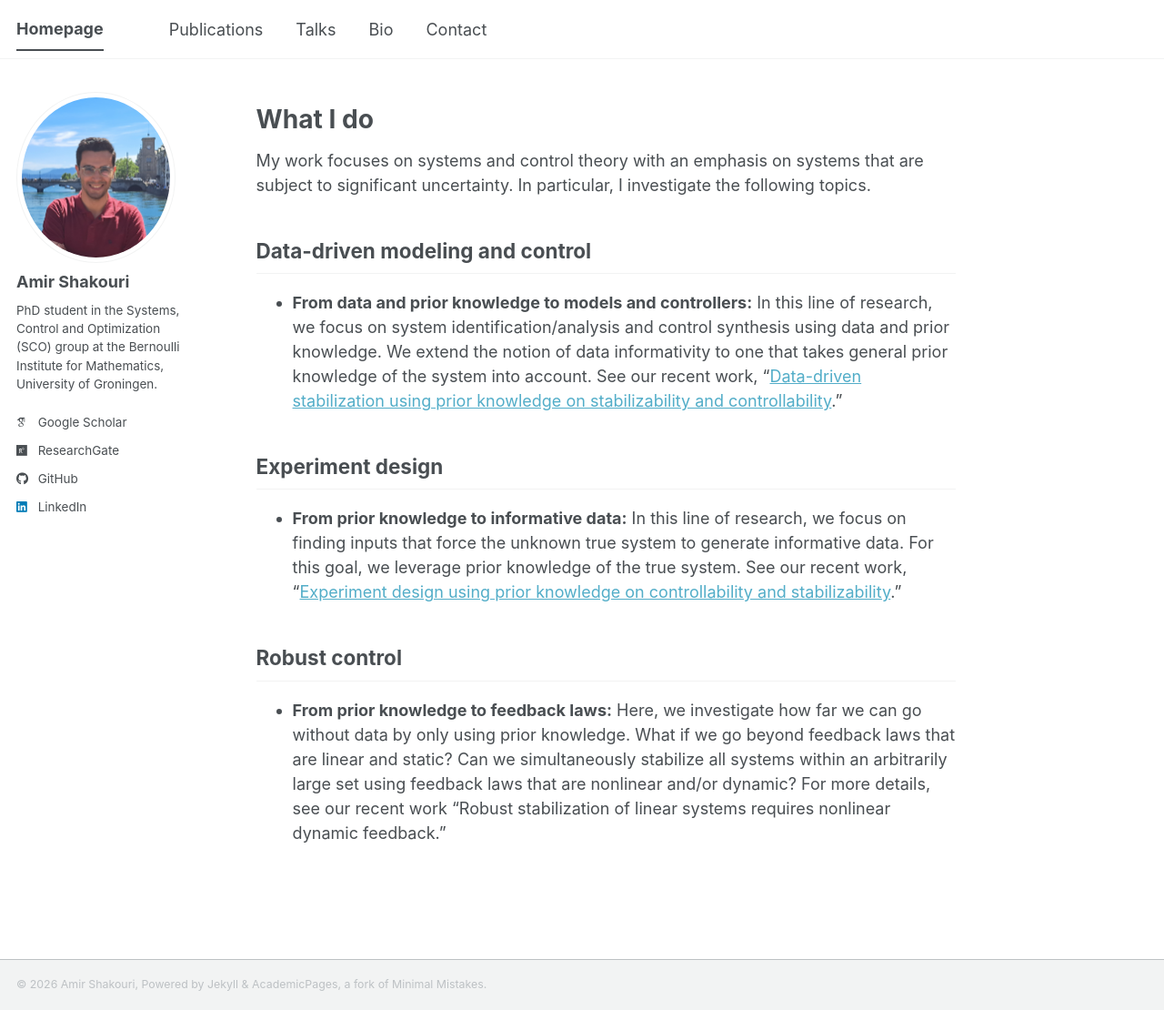
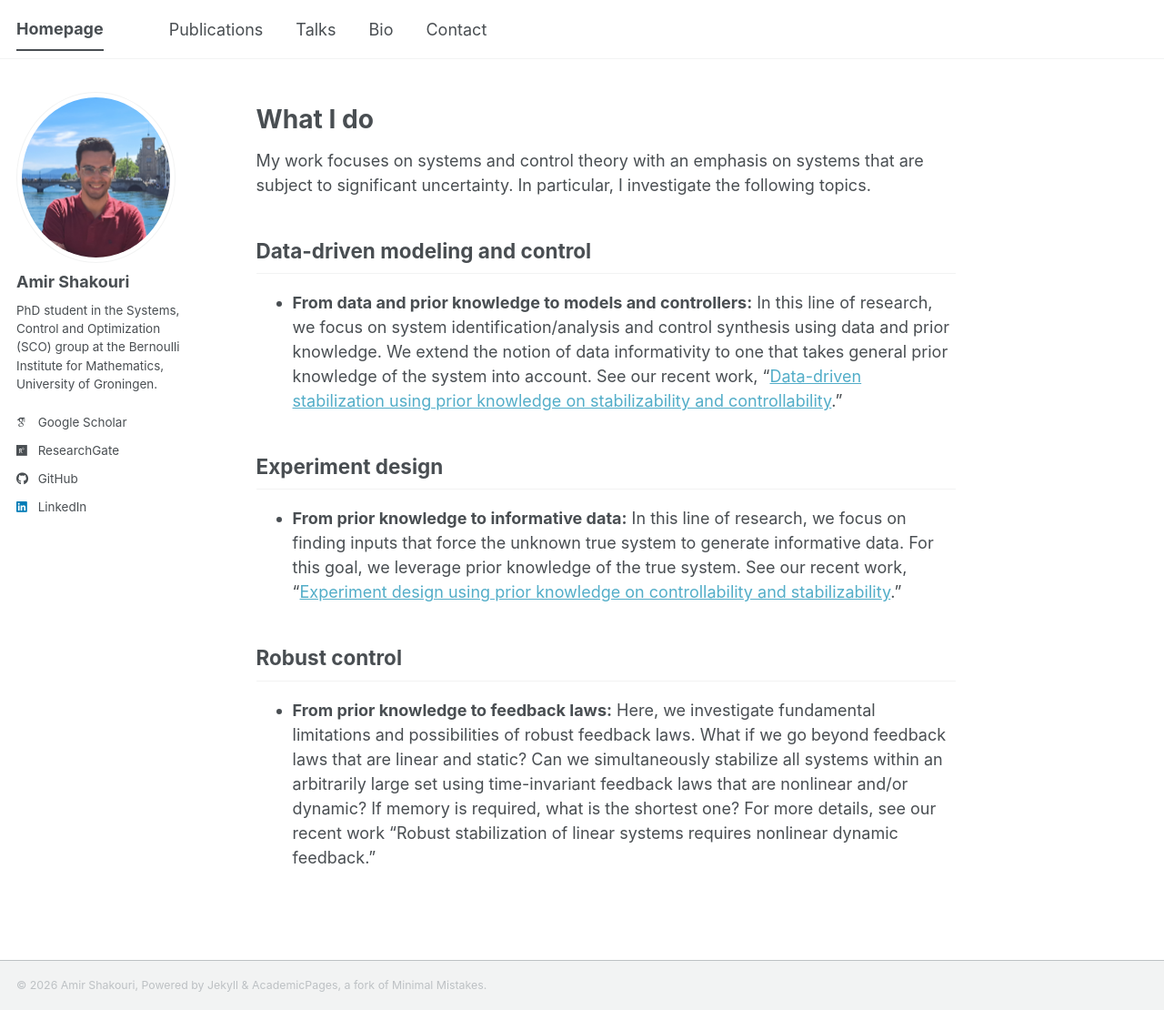
Before and after one commit to a-shakouri/a-shakouri.github.io, a Jekyll site: the page built from _pages/about.md, in a window 1280 px wide and 1110 px high. Shown: the whole window at 91% size. Built offline with Jekyll 4.4.1, drawn with Linux system fonts in a browser that asks for light colours; some web fonts are replaced; a script bundle is joined from its source files by our own code; library files that are not in the unit come from our copies.

Commit message:
Update about.md

```diff
--- a/_pages/about.md
+++ b/_pages/about.md
@@ -22,4 +22,4 @@
 
 Robust control
 ------
-- **From prior knowledge to feedback laws:** Here, we investigate how far we can go without data by only using prior knowledge. What if we go beyond feedback laws that are linear and static? Can we simultaneously stabilize all systems within an arbitrarily large set using feedback laws that are nonlinear and/or dynamic? For more details, see our recent work "Robust stabilization of linear systems requires nonlinear dynamic feedback."
+- **From prior knowledge to feedback laws:** Here, we investigate fundamental limitations and possibilities of robust feedback laws. What if we go beyond feedback laws that are linear and static? Can we simultaneously stabilize all systems within an arbitrarily large set using time-invariant feedback laws that are nonlinear and/or dynamic? If memory is required, what is the shortest one? For more details, see our recent work "Robust stabilization of linear systems requires nonlinear dynamic feedback."
```
